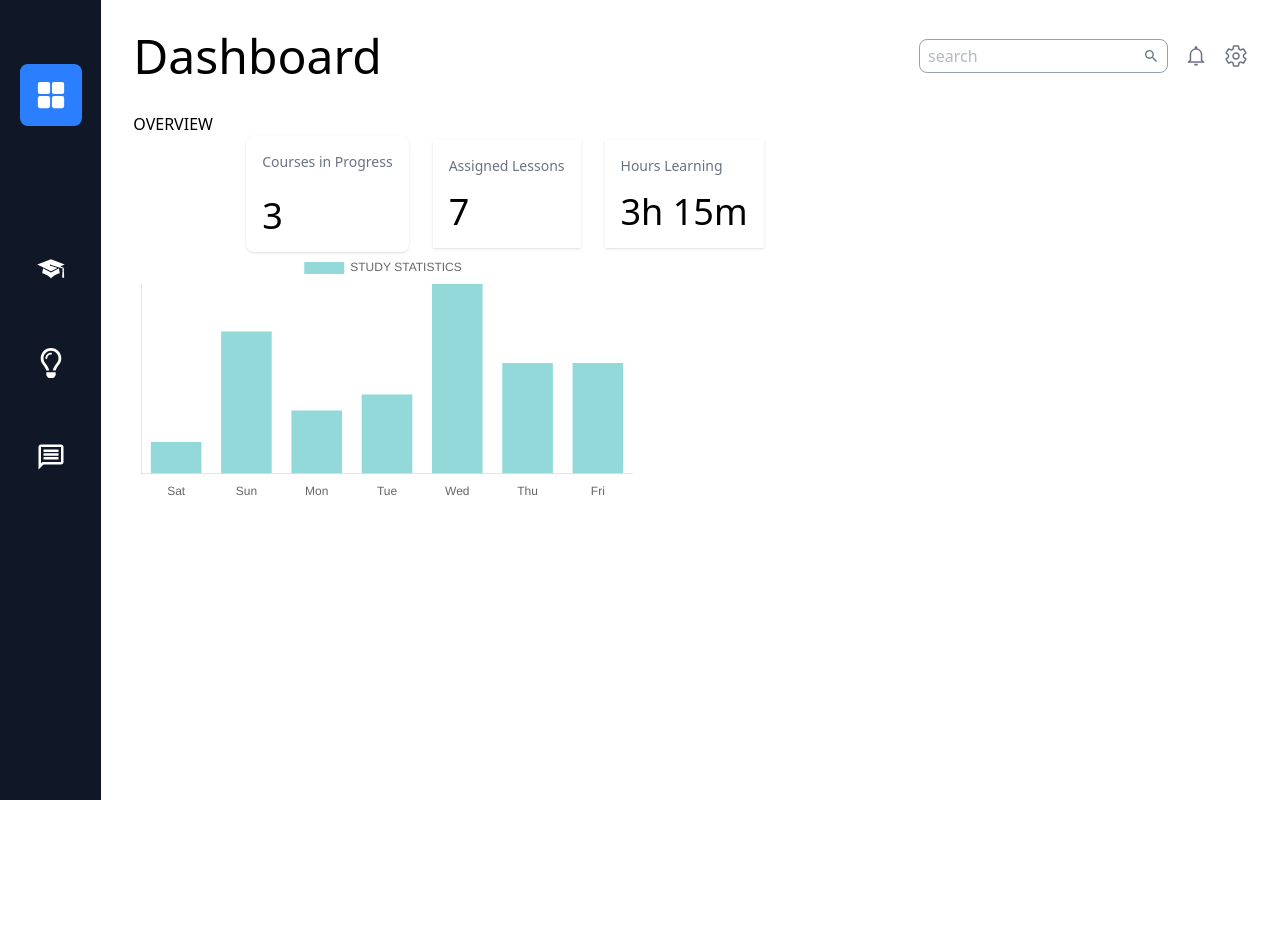
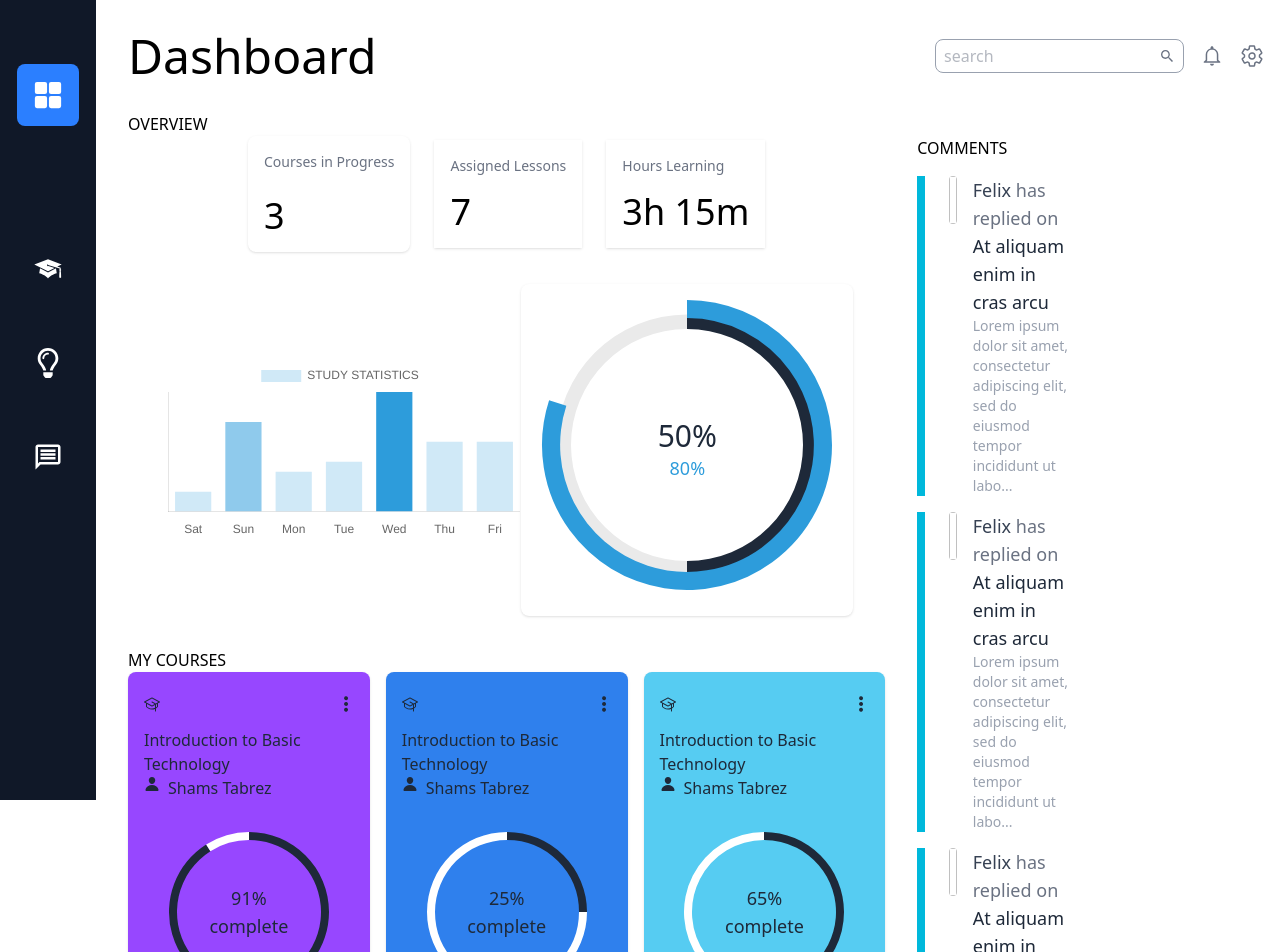
Before and after one commit to tilobaaa/educo, a React (Vite) app: page /student/dashboard in a window 1280 px wide. Shown: the top 952 px of the page. Before the commit the page ends 800 px from the top, so only its background shows below. Built offline with nearby package versions, Linux system fonts and the light colour scheme.

Commit message:
student dashboard completed

```diff
--- a/src/App.css
+++ b/src/App.css
@@ -0,0 +1,3 @@
+.deji{
+    background-color: #141111;
+}
--- a/src/App.jsx
+++ b/src/App.jsx
@@ -6,6 +6,8 @@ import {
   useLocation,
 } from "react-router-dom";
 import Home from "./pages/Home";
+import StudentDashboard from "./pages/students/StudentDashboard";
+import TeacherDashboard from "./pages/teachers/TeacherDashboard";
 
 import "./App.css";
 import NavBar from "./components/NavBar";
@@ -13,7 +15,7 @@ import SignUp from "./pages/SignUp";
 import Login from "./pages/Login";
 
 import Courses from "./pages/Courses";
-import Dashboard from "./pages/students/Dashboard";
+
 
 function Layout() {
   const location = useLocation();
@@ -31,10 +33,10 @@ function Layout() {
         <Route path="/courses" element={<Courses />} />
 
         {/* Student Routes */}
-        <Route path="/student/dashboard" element={<Dashboard />} />
+        <Route path="/student/dashboard" element={<StudentDashboard />} />
 
         {/* Teacher Routes */}
-        {/* <Route path="/teacher/dashboard" element={<TeacherDashboard />} /> */}
+        <Route path="/teacher/dashboard" element={<TeacherDashboard />} />
       </Routes>
     </div>
   );
--- a/src/components/ActivityBar.jsx
+++ b/src/components/ActivityBar.jsx
@@ -18,7 +18,14 @@ const data = {
     {
       label: "STUDY STATISTICS",
       data: [2, 9, 4, 5, 12, 7, 7],
-      backgroundColor: "rgba(75, 192, 192, 0.6)",
+      backgroundColor: (ctx) => {
+        const value = ctx.raw;
+        return value <= 7
+          ? "#2d9bdb39"
+          : value <= 9
+          ? "#2d9bdb87"
+          : "#2D9CDB";
+      },
     },
   ],
 };
@@ -42,7 +49,7 @@ const options = {
 
 const ActivityBar = () => {
   return (
-    <div style={{ width: "500px", height: "300px" }}>
+    <div className="w-5/6 h-full">
       <Bar data={data} options={options} />
     </div>
   );
--- /dev/null
+++ b/src/components/CommentCard.jsx
@@ -0,0 +1,25 @@
+import React from "react";
+
+const CommentCard = () => {
+  return (
+    <div className="flex gap-6 my-4">
+        <div >
+        <hr className="border-4 border-cyan-500 h-full"/>
+        </div>
+
+      <div className="flex gap-4">
+        <img className="w-12 h-12 rounded-full" src="" alt="" />
+        <div>
+          <p className="text-lg text-gray-500"><span className="text-gray-700">Felix</span> has replied on</p>
+          <p className="text-gray-800 text-lg">At aliquam enim in cras arcu</p>
+          <p className="text-sm text-gray-400">
+            Lorem ipsum dolor sit amet, consectetur adipiscing elit, sed do
+            eiusmod tempor incididunt ut labo...
+          </p>
+        </div>
+      </div>
+    </div>
+  );
+};
+
+export default CommentCard;
--- /dev/null
+++ b/src/components/CourseCompletionChart.jsx
@@ -0,0 +1,55 @@
+import React from "react";
+import { PiGraduationCap } from "react-icons/pi";
+import { SlOptionsVertical } from "react-icons/sl";
+import { IoPerson } from "react-icons/io5";
+import { Doughnut } from "react-chartjs-2";
+import { Chart as ChartJS, ArcElement, Tooltip, Legend } from "chart.js";
+
+ChartJS.register(ArcElement, Tooltip, Legend);
+
+
+const CourseCompletionChart = ({percentage, topic, bgColor}) => {
+
+    const data = {
+        datasets: [
+          {
+            data: [percentage, 100-percentage], // Second progress ring (80%)
+            backgroundColor: ["#1e2939", "#fff"], // Second ring color, transparent background
+            borderWidth: 0,
+            cutout: "90%", // Makes it thinner
+          },
+        ],
+      };
+
+      const options = {
+        responsive: true,
+        plugins: {
+          legend: { display: false },
+          tooltip: { enabled: false }, // Disables tooltips
+        },
+      };
+
+  return (
+    <div className={`p-4 rounded-lg  shadow-sm text-gray-800 w-full`} style={{ backgroundColor: bgColor }}>
+      <div className="flex justify-between my-2 items-center">
+        <PiGraduationCap />
+        <SlOptionsVertical />
+      </div>
+      <div className="my-4">
+        <p>{topic}</p>
+        <div className="flex gap-2">
+          <IoPerson />
+          <p>Shams Tabrez</p>
+        </div>
+      </div>
+      <div className="relative p-4 h-48 w-48 m-auto rounded-lg ">
+        <Doughnut data={data} options={options} />
+        <div className="absolute top-1/2 left-1/2 transform -translate-x-1/2 -translate-y-1/2">
+          <p className="text-gray-800 text-lg text-center">{percentage}% complete</p>
+        </div>
+      </div>
+    </div>
+  );
+};
+
+export default CourseCompletionChart;
--- /dev/null
+++ b/src/components/ProgessChartBar.jsx
@@ -0,0 +1,54 @@
+import React from "react";
+import { Doughnut } from "react-chartjs-2";
+import { Chart as ChartJS, ArcElement, Tooltip, Legend } from "chart.js";
+
+ChartJS.register(ArcElement, Tooltip, Legend);
+
+const data = {
+  datasets: [
+
+    {
+      data: [80, 20], // Second progress ring (80%)
+      backgroundColor: ["#2D9CDB", "rgba(0, 0, 0, 0)"], // Second ring color, transparent background
+      borderWidth: 0,
+      cutout: "75%", // Makes it thinner
+    },
+    {
+      data: [50, 50], // Progress (50%) and remaining (50%)
+      backgroundColor: ["#1e2939", "#EAEAEA"], // Progress color & grey background
+      borderWidth: 0,
+    },
+  ],
+};
+
+const options = {
+  responsive: true,
+  cutout: "80%", // Creates the hollow center
+  plugins: {
+    legend: { display: true, position: "bottom" },
+    tooltip: { enabled: false}, // Disables tooltips
+  },
+};
+
+const ProgressChartBar = () => {
+  return (
+    <div  className="relative p-4 w-fit bg-white rounded-lg shadow-sm">
+      <Doughnut data={data} options={options} />
+      <div
+        style={{
+          position: "absolute",
+          top: "50%",
+          left: "50%",
+          transform: "translate(-50%, -50%)",
+
+
+        }}
+      >
+       <p className="text-gray-800 text-3xl text-center">50%</p>
+       <p className="text-[#2D9CDB] text-center text-lg">80%</p>
+      </div>
+    </div>
+  );
+};
+
+export default ProgressChartBar;
--- /dev/null
+++ b/src/pages/students/StudentDashboard.jsx
@@ -0,0 +1,98 @@
+import React from "react";
+import { IoGrid } from "react-icons/io5";
+import { GiGraduateCap } from "react-icons/gi";
+import { FaRegLightbulb } from "react-icons/fa";
+import { MdOutlineMessage } from "react-icons/md";
+import { IoMdNotificationsOutline } from "react-icons/io";
+import { IoSettingsOutline } from "react-icons/io5";
+import { IoMdSearch } from "react-icons/io";
+import ActivityBar from "../../components/ActivityBar";
+import ProgressChartBar from "../../components/ProgessChartBar";
+import CourseCompletionChart from "../../components/CourseCompletionChart";
+import CommentCard from "../../components/CommentCard";
+
+
+
+const StudentDashboard = () => {
+  return (
+    <div className="flex">
+      {/* left */}
+      <div className="h-screen bg-gray-900 w-24 flex flex-shrink-0 flex-col items-center gap-32 text-white pt-16 text-3xl fixed">
+        <div className="bg-blue-500 p-4 rounded-lg cursor-pointer">
+          <IoGrid />
+        </div>
+        <div className="flex flex-col gap-16">
+          <GiGraduateCap />
+          <FaRegLightbulb />
+          <MdOutlineMessage />
+        </div>
+      </div>
+      {/* center */}
+      <div className="ml-24 flex-11 p-8 pr-4">
+        {/* main */}
+
+        <nav className="flex justify-between mb-8">
+          <h1 className="text-5xl">Dashboard</h1>
+          <div className="text-gray-500 flex gap-4 items-center">
+            <div className="border border-gray-400 py-1 px-2 rounded-lg relative">
+              <input
+                placeholder="search"
+                type="text"
+                className="w-full h-full"
+              />
+              <IoMdSearch className="absolute top-1/2 transform -translate-y-1/2 right-2 " />
+            </div>
+
+            <IoMdNotificationsOutline className="text-2xl" />
+            <IoSettingsOutline className="text-2xl" />
+          </div>
+        </nav>
+        <h6>OVERVIEW</h6>
+        <div className="grid grid-cols-6">
+          <div className="col-span-4 ">
+            <div className="flex gap-6 items-center justify-center">
+              <div className="p-4 flex flex-col gap-6 border-gray-500 shadow-sm rounded-lg">
+                <p className="text-sm text-gray-500">Courses in Progress</p>
+                <p className="text-4xl">3</p>
+              </div>
+              <div className="p-4 flex flex-col gap-4 border-gray-500 shadow-sm">
+                <p className="text-sm text-gray-500">Assigned Lessons</p>
+                <p className="text-4xl">7</p>
+              </div>
+              <div className="p-4 flex flex-col gap-4 border-gray-500 shadow-sm ">
+                <p className="text-sm text-gray-500">Hours Learning</p>
+                <p className="text-4xl">3h 15m</p>
+              </div>
+            </div>
+           {/* charts of study stats and progress */}
+           <div className="flex justify-between m-8 items-center">
+          <ActivityBar/>
+          <ProgressChartBar/>
+           </div>
+           <div>
+            <h6>MY COURSES</h6>
+            <div className="flex gap-4">
+              <CourseCompletionChart percentage={91} topic={'Introduction to Basic Technology'} bgColor='#9747FF'/>
+              <CourseCompletionChart percentage={25} topic={'Introduction to Basic Technology'} bgColor={'#2F80ED'}/>
+              <CourseCompletionChart percentage={65} topic={'Introduction to Basic Technology' } bgColor={'#56CCF2'}/>
+
+
+            </div>
+           </div>
+          </div>
+          {/* right side */}
+          <div className="ml-8 my-auto">
+            <h6>COMMENTS</h6>
+            <div>
+              <CommentCard/>
+              <CommentCard/>
+              <CommentCard/>
+            </div>
+          </div>
+        </div>
+      </div>
+    </div>
+  );
+};
+
+export default StudentDashboard;
--- a/src/pages/students/Dashboard.jsx
+++ b/src/pages/teachers/TeacherDashboard.jsx
@@ -7,15 +7,18 @@ import { IoMdNotificationsOutline } from "react-icons/io";
 import { IoSettingsOutline } from "react-icons/io5";
 import { IoMdSearch } from "react-icons/io";
 import ActivityBar from "../../components/ActivityBar";
+import ProgressChartBar from "../../components/ProgessChartBar";
+import CourseCompletionChart from "../../components/CourseCompletionChart";
+import CommentCard from "../../components/CommentCard";
 
 
 
-const Dashboard = () => {
+const TeacherDashboard = () => {
   return (
     <div className="flex">
       {/* left */}
-      <div className="h-screen bg-gray-900 flex-1 flex flex-col items-center gap-32 text-white pt-16 text-3xl">
-        <div className="bg-blue-500 p-4 rounded-lg cursor-pointer">
+      <div className="h-screen bg-[#1C1B1F] w-24 flex flex-shrink-0 flex-col items-center gap-32 text-white pt-16 text-3xl fixed">
+        <div className="bg-orange-500 p-4 rounded-lg cursor-pointer">
           <IoGrid />
         </div>
         <div className="flex flex-col gap-16">
@@ -24,11 +27,12 @@ const Dashboard = () => {
           <MdOutlineMessage />
         </div>
       </div>
-      <div className="flex-11 p-8">
+      {/* center */}
+      <div className="ml-24 flex-11 p-8 pr-4">
         {/* main */}
 
         <nav className="flex justify-between mb-8">
-          <h1 className="text-5xl">Dashboard</h1>
+          <h1 className="text-5xl">My Courses</h1>
           <div className="text-gray-500 flex gap-4 items-center">
             <div className="border border-gray-400 py-1 px-2 rounded-lg relative">
               <input
@@ -43,7 +47,7 @@ const Dashboard = () => {
             <IoSettingsOutline className="text-2xl" />
           </div>
         </nav>
-        <h6>OVERVIEW</h6>
+        <h6>Progress</h6>
         <div className="grid grid-cols-6">
           <div className="col-span-4 ">
             <div className="flex gap-6 items-center justify-center">
@@ -61,15 +65,34 @@ const Dashboard = () => {
               </div>
             </div>
            {/* charts of study stats and progress */}
+           <div className="flex justify-between m-8 items-center">
+          <ActivityBar/>
+          <ProgressChartBar/>
+           </div>
            <div>
-          <ActivityBar/>
+            <h6>MY COURSES</h6>
+            <div className="flex gap-4">
+              <CourseCompletionChart percentage={91} topic={'Introduction to Basic Technology'} bgColor='#9747FF'/>
+              <CourseCompletionChart percentage={25} topic={'Introduction to Basic Technology'} bgColor={'#2F80ED'}/>
+              <CourseCompletionChart percentage={65} topic={'Introduction to Basic Technology' } bgColor={'#56CCF2'}/>
+
+
+            </div>
            </div>
           </div>
           {/* right side */}
+          <div className="ml-8 my-auto">
+            <h6>COMMENTS</h6>
+            <div>
+              <CommentCard/>
+              <CommentCard/>
+              <CommentCard/>
+            </div>
+          </div>
         </div>
       </div>
     </div>
   );
 };
 
-export default Dashboard;
+export default TeacherDashboard;
```
